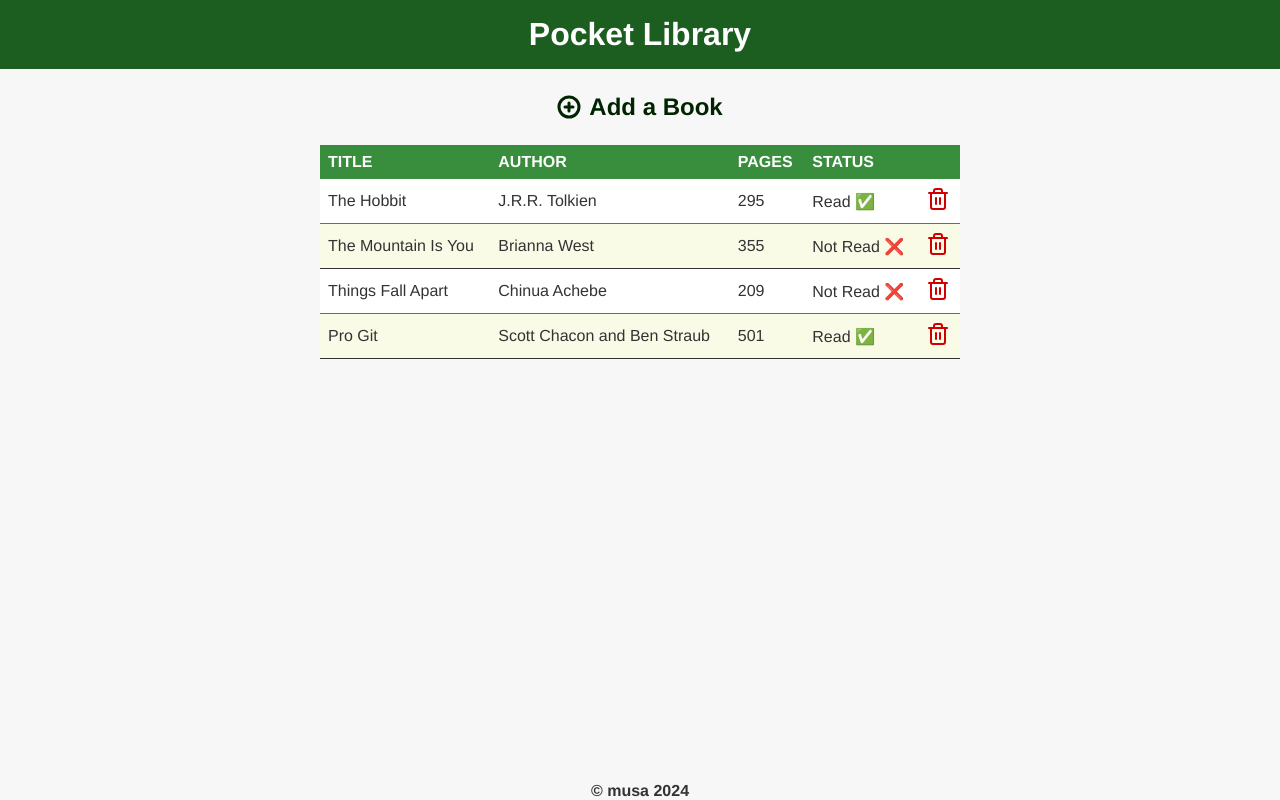
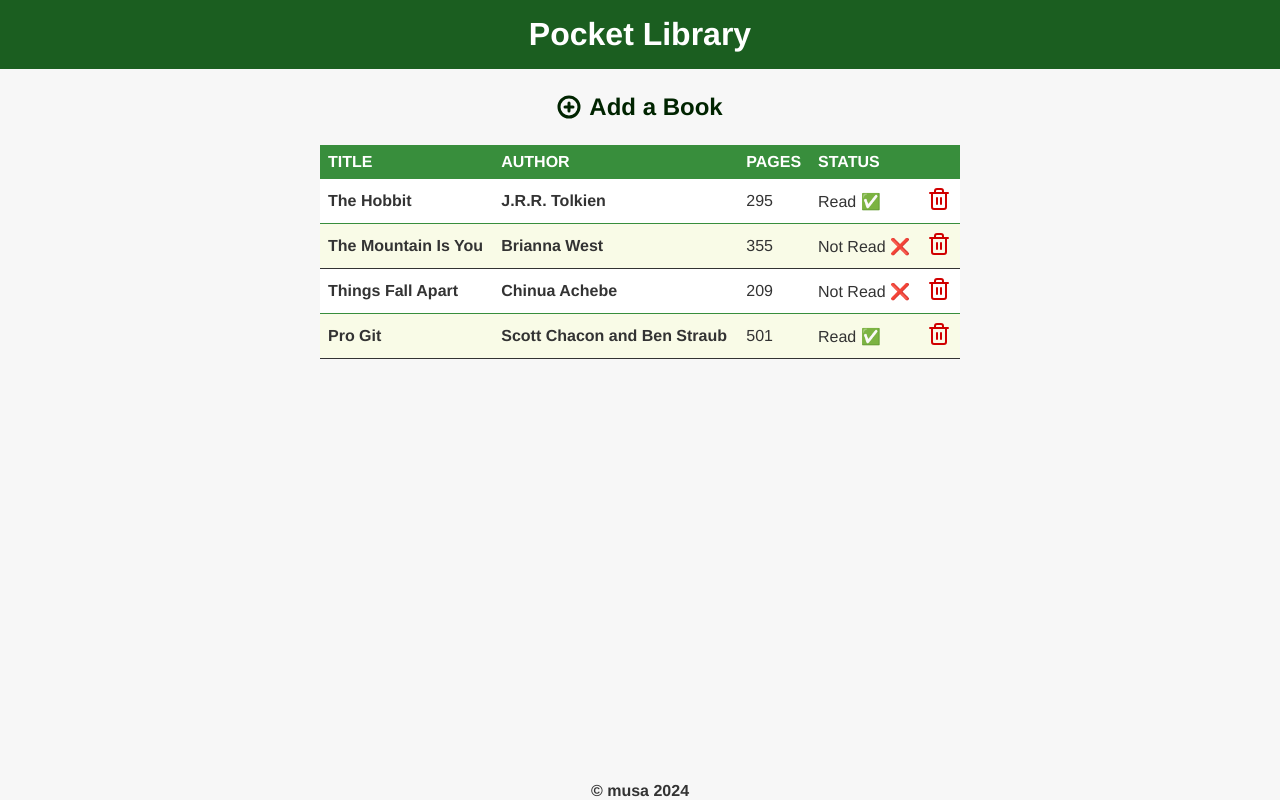
Before and after one commit to abu-bilaall/library, a plain HTML site: page index.html in a window 1280 px wide. Drawn offline with Linux system fonts and the light colour scheme.

Commit message:
Add font weight to titles and authors

```diff
--- a/styles.css
+++ b/styles.css
@@ -78,6 +78,11 @@ tbody tr:nth-child(even) {
     border-bottom: 1px solid #333;
 }
 
+tr td:nth-child(1),
+tr td:nth-child(2) {
+    font-weight: 700;
+}
+
 .book-title,
 .book-author {
     font-weight: 700;
```
